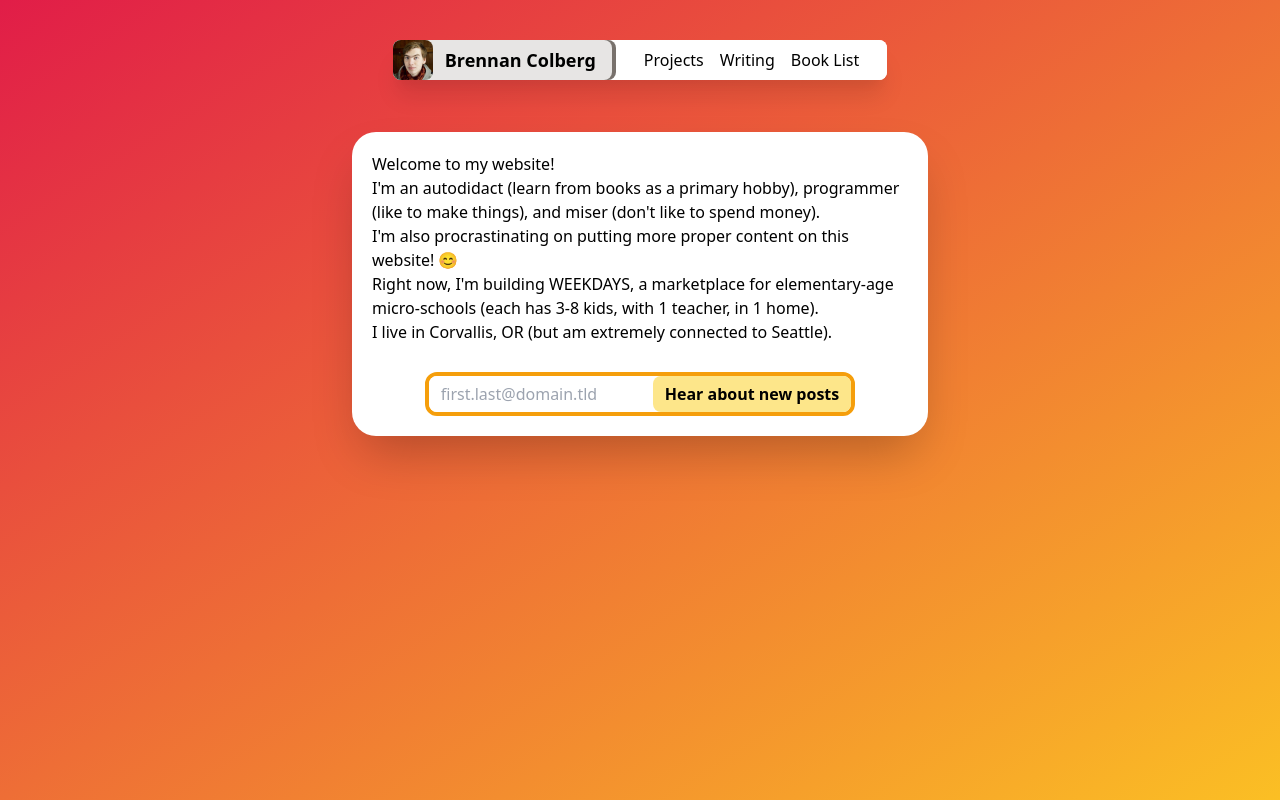
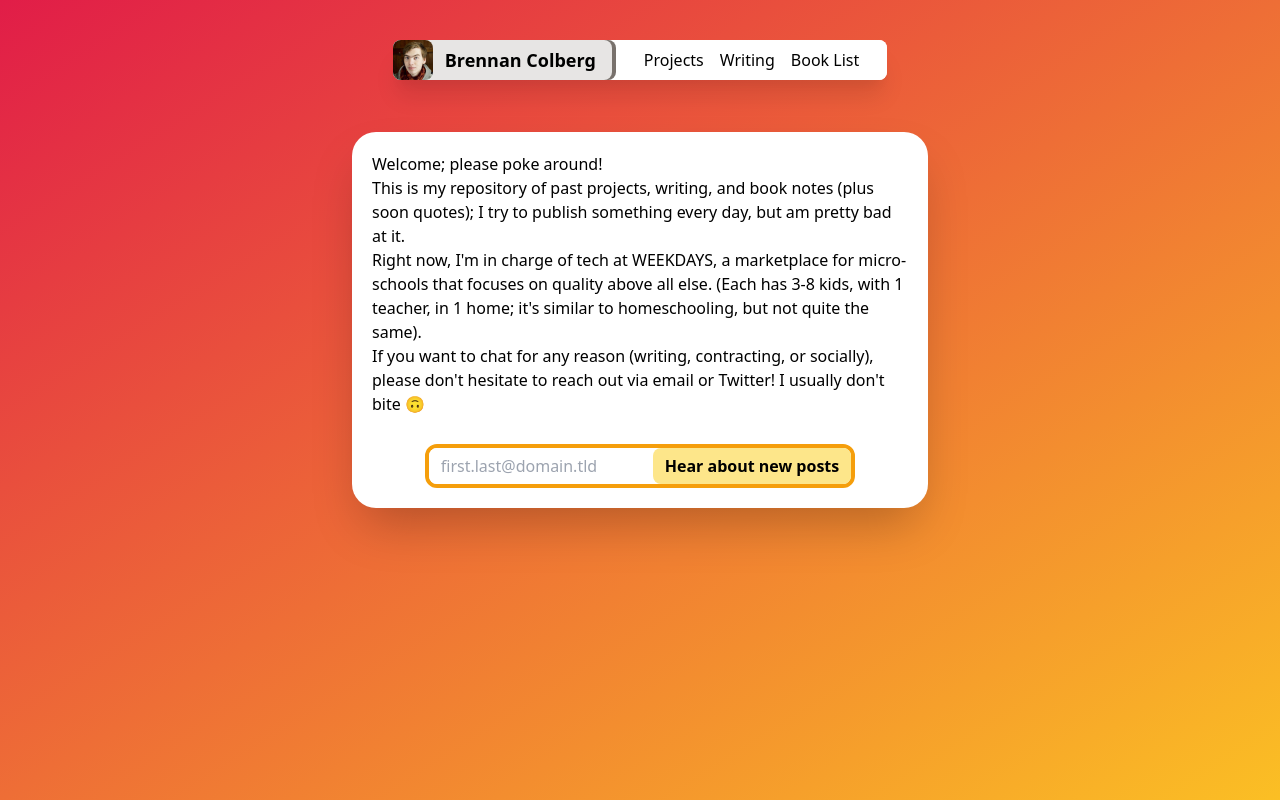
Before and after one commit to BrennanColberg/website, a Next.js app: page / in a window 1280 px wide. Built offline with nearby package versions, Linux system fonts and the light colour scheme; what @tailwindcss/typography would draw is missing.

Commit message:
rewrite homepage again

```diff
--- a/pages/index.js
+++ b/pages/index.js
@@ -6,15 +6,13 @@ const SplashPage = () => (
     <Markdown
       text={`
 
-# Welcome to my website!
+# Welcome; please poke around!
 
-I'm an autodidact (learn from [books](/books) as a primary hobby), programmer (like to make things), and miser (don't like to spend money).
+This is my repository of past projects, writing, and book notes (plus soon quotes); I try to publish something every day, but am pretty bad at it.
 
-I'm also procrastinating on putting more proper content on this website! 😊
+Right now, I'm in charge of tech at [WEEKDAYS](https://joinweekdays.com), a marketplace for micro-schools that focuses on quality above all else. (Each has 3-8 kids, with 1 teacher, in 1 home; it's similar to homeschooling, but not quite the same).
 
-Right now, I'm building [WEEKDAYS](https://joinweekdays.com), a marketplace for elementary-age micro-schools (each has 3-8 kids, with 1 teacher, in 1 home).
-
-I live in Corvallis, OR (but am extremely connected to Seattle).
+If you want to chat for any reason (writing, contracting, or socially), please don't hesitate to reach out via [email](mailto:brennan.colberg@gmail.com) or [Twitter](https://twitter.com/BrennanColberg)! I usually don't bite 🙃
 
 `}
     />
```
